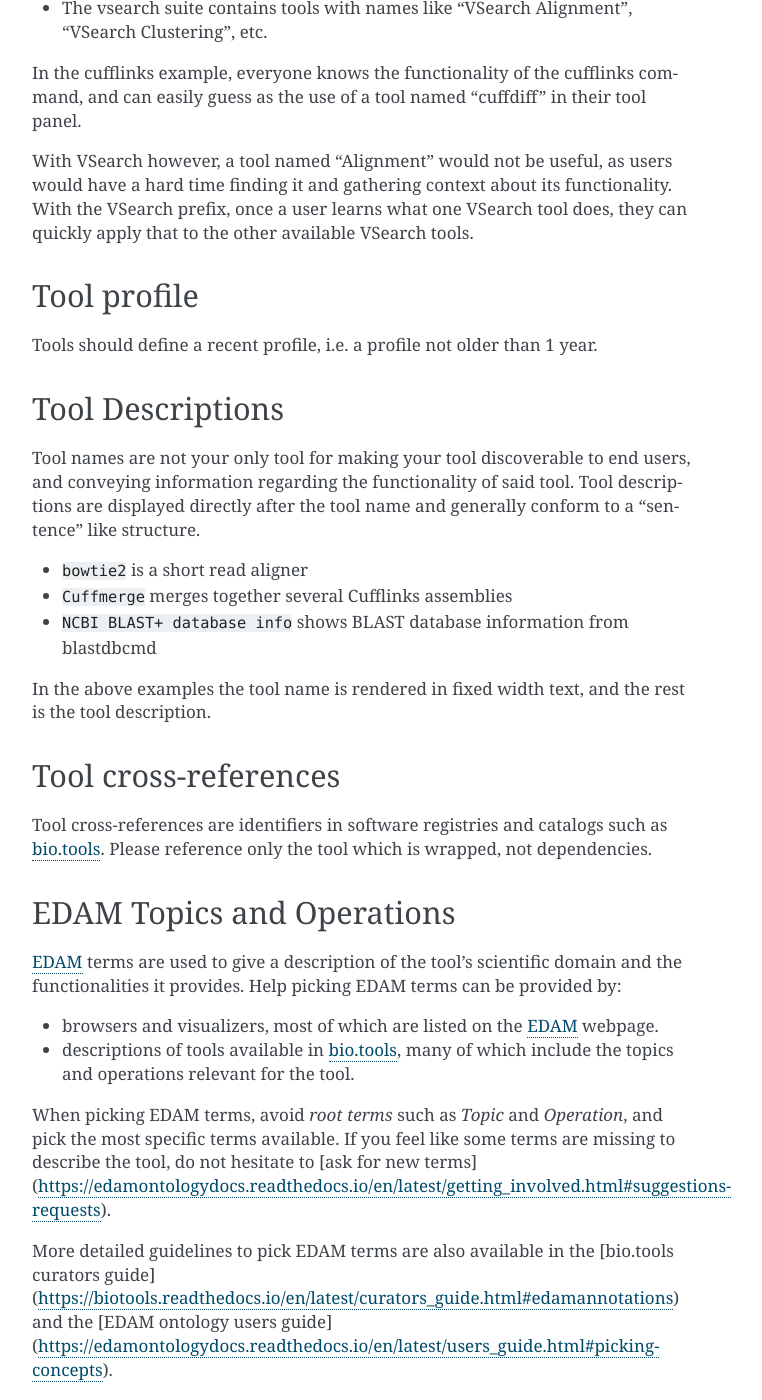
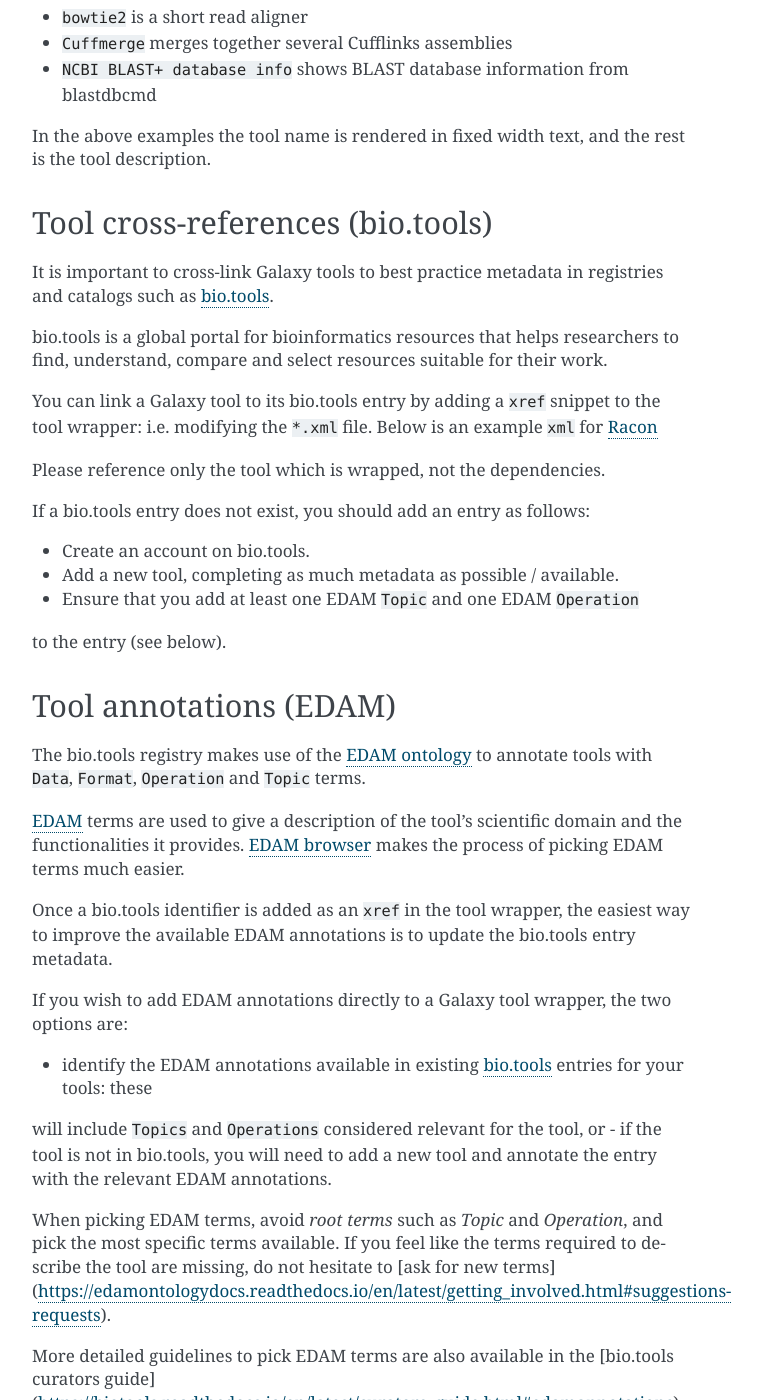
Before and after one commit to galaxy-iuc/standards, a Sphinx documentation site: the page built from docs/best_practices/tool_xml.rst, in a window 1280 px wide and 1400 px high, scrolled down 2202 px. Shown: the whole window, without its empty margins (388-1150 px from the left). Built offline with Sphinx 7.4.7, drawn with Linux system fonts in a browser that asks for light colours; some of the changed text lies outside the part shown.

Commit message:
Merge bio.tools/EDAM sections in tool_xml.rst

```diff
--- a/docs/best_practices/tool_xml.rst
+++ b/docs/best_practices/tool_xml.rst
@@ -51,42 +51,6 @@ For tools whose wrapper version is (for historical reasons) already greater than
 the version of the underlying tool, only the minor version number shall be
 increased if this is likely to bring the two version in sync in a reasonable
 time.
-
-
-bio.tools & EDAM
---------
-
-It is important to link a new Galaxy tool to best practice metadata. A good way to do this
-is by linking the wrapped tool to a `bio.tools entry <https://bio.tools/>`__ .
-
-bio.tools is a global portal for bioinformatics resources that helps researchers to find,
-understand, compare and select resources suitable for their work. The bio.tools registry
-makes use of the `EDAM ontology <http://edamontology.org/page>`__ to annotate tools with
-``Data``, ``Format``, ``Operation`` and ``Topic`` terms.
-
-You can link a Galaxy tool to its bio.tools entry by adding a ``xref`` snippet
-to the tool wrapper: i.e. modifying the ``*.xml`` file. Below is an example ``xml`` for
-`Racon <https://github.com/bgruening/galaxytools/tree/1570f3a28232b4b88385cdfbb68f79d80ff1dabb/tools/racon>`__
-
-.. code:: xml
-    <macros>
-        <import>macros.xml</import>
-    </macros>
-    <xrefs>
-        <xref type="bio.tools">Racon</xref>
-    </xrefs>
-    <expand macro="requirements" />
-    <version_command>racon --version</version_command>
-    <command detect_errors="exit_code"><![CDATA[
-
-If a bio.tools entry does not exist, you should add an entry as follows:
-
--   Create an account on bio.tools.
--   Add a new tool, completing as much metadata as possible / available.
-    -   Ensure that you add at least one EDAM ``Topic`` and one EDAM ``Operation``
-to the entry.
-    -   Use `EDAM browser <https://edamontology.github.io/edam-browser/>`__ to make
-this process easier.
 
 
 Tool ids
@@ -145,22 +109,62 @@ a "sentence" like structure.
 In the above examples the tool name is rendered in fixed width text, and the
 rest is the tool description.
 
-Tool cross-references
+Tool cross-references (bio.tools)
 ---------------------
 
-Tool cross-references are identifiers in software registries and catalogs such as
-`bio.tools`_. Please reference only the tool which is wrapped, not dependencies.
+It is important to cross-link Galaxy tools to best practice metadata in registries and
+catalogs such as `bio.tools <https://bio.tools/>`__.
 
-EDAM Topics and Operations
---------------------------
+bio.tools is a global portal for bioinformatics resources that helps researchers to find,
+understand, compare and select resources suitable for their work.
+
+You can link a Galaxy tool to its bio.tools entry by adding a ``xref`` snippet
+to the tool wrapper: i.e. modifying the ``*.xml`` file. Below is an example ``xml`` for
+`Racon <https://github.com/bgruening/galaxytools/tree/1570f3a28232b4b88385cdfbb68f79d80ff1dabb/tools/racon>`__
+
+.. code:: xml
+    <macros>
+        <import>macros.xml</import>
+    </macros>
+    <xrefs>
+        <xref type="bio.tools">Racon</xref>
+    </xrefs>
+    <expand macro="requirements" />
+    <version_command>racon --version</version_command>
+    <command detect_errors="exit_code"><![CDATA[
+
+Please reference only the tool which is wrapped, not the dependencies.
+
+If a bio.tools entry does not exist, you should add an entry as follows:
+
+-   Create an account on bio.tools.
+-   Add a new tool, completing as much metadata as possible / available.
+-   Ensure that you add at least one EDAM ``Topic`` and one EDAM ``Operation``
+to the entry (see below).
+
+Tool annotations (EDAM)
+---------------------
+
+The bio.tools registry makes use of the `EDAM ontology <http://edamontology.org/page>`__
+to annotate tools with ``Data``, ``Format``, ``Operation`` and ``Topic`` terms.
 
 `EDAM`_ terms are used to give a description of the tool's scientific domain and the
-functionalities it provides. Help picking EDAM terms can be provided by:
+functionalities it provides. `EDAM browser <https://edamontology.github.io/edam-browser/>`__
+makes the process of picking EDAM terms much easier.
 
-- browsers and visualizers, most of which are listed on the `EDAM`_ webpage.
-- descriptions of tools available in `bio.tools`_, many of which include the topics and operations relevant for the tool.
+Once a bio.tools identifier is added as an ``xref`` in the tool wrapper, the easiest way
+to improve the available EDAM annotations is to update the bio.tools entry metadata.
 
-When picking EDAM terms, avoid `root terms` such as `Topic` and `Operation`, and pick the most specific terms available. If you feel like some terms are missing to describe the tool, do not hesitate to [ask for new terms](https://edamontologydocs.readthedocs.io/en/latest/getting_involved.html#suggestions-requests).
+If you wish to add EDAM annotations directly to a Galaxy tool wrapper, the two options are:
+
+- identify the EDAM annotations available in existing `bio.tools`_ entries for your tools: these
+will include ``Topics`` and ``Operations`` considered relevant for the tool, or
+- if the tool is not in bio.tools, you will need to add a new tool and
+annotate the entry with the relevant EDAM annotations.
+
+When picking EDAM terms, avoid `root terms` such as `Topic` and `Operation`, and pick the
+most specific terms available. If you feel like the terms required to describe the tool are
+missing, do not hesitate to [ask for new terms](https://edamontologydocs.readthedocs.io/en/latest/getting_involved.html#suggestions-requests).
 
 More detailed guidelines to pick EDAM terms are also available in the [bio.tools curators guide](https://biotools.readthedocs.io/en/latest/curators_guide.html#edamannotations) and the [EDAM ontology users guide](https://edamontologydocs.readthedocs.io/en/latest/users_guide.html#picking-concepts).
 
```
